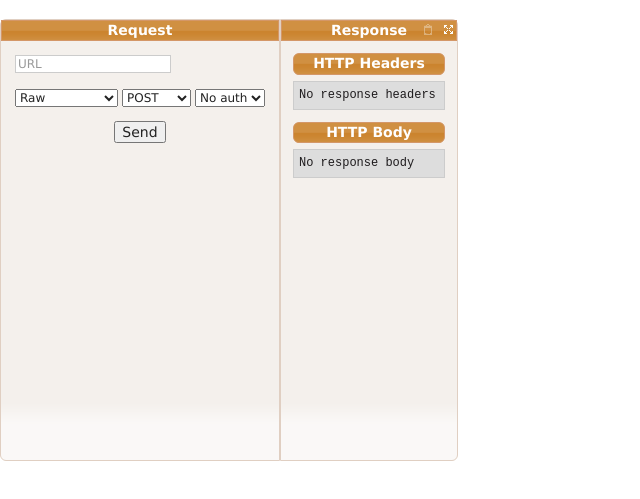
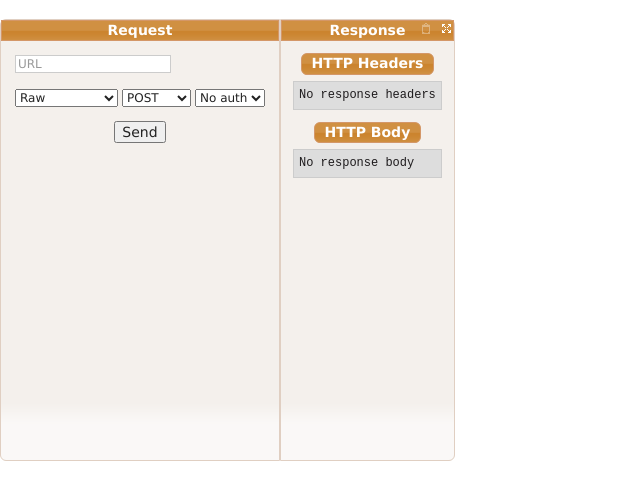
Before and after one commit to MasonM/apeye, a plain HTML site: page index.html in a window 1280 px wide. Shown: the part 69-568 px from the top of the page, without its empty margins (0-640 px from the left). Drawn offline with nearby package versions, Linux system fonts and the light colour scheme; files that its build step writes are made by us from their sources; files whose address does not match are found by name.

Commit message:
Style fixes for headers

```diff
--- a/css/explorpc.less
+++ b/css/explorpc.less
@@ -13,7 +13,8 @@
 		font-size: 14px;
 		margin: 0 0 6px 0;
 		font-weight: bold;
-		width: 10em;
+		width: auto;
+		padding: 0 10px;
 		display: inline-block;
 		color: white;
 	}
@@ -48,16 +49,9 @@
 
 		h4 { .explorpc-subheader; }
 
-		.ui-widget-header {
+		header {
 			text-align: center;
-			margin-top: 0;
-			font-size: 14px;
-			padding: 0 5px;
-			position: relative;
-			h4 {
-				margin: 0;
-				font-size: 14px;
-			}
+			h4 { margin: 0; }
 		}
 	}
 
@@ -191,16 +185,12 @@
 	font-size: 12px;
 	text-align: center;
 	pre { .explorpc > .explorpc-pre; }
-	h4:first-child {
-		width: 15em;
-	}
 	h4 {
 		.explorpc > .explorpc-subheader;
 		margin-top: 6px;
 	}
 	.ui-dialog-titlebar {
 		border-radius: 0;
-		text-align: center;
 		padding: 0 5px !important;
 		font-size: 14px !important;
 	}
```
